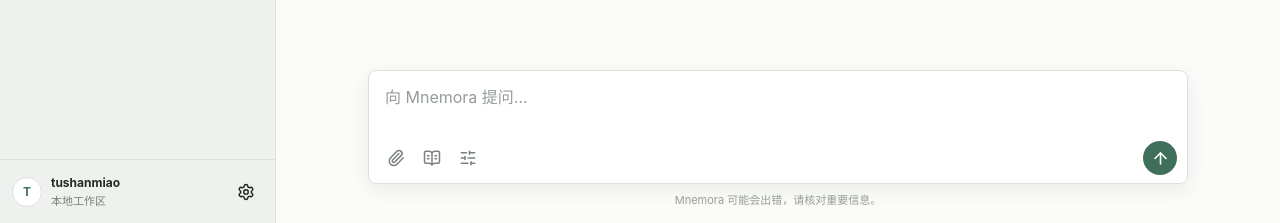
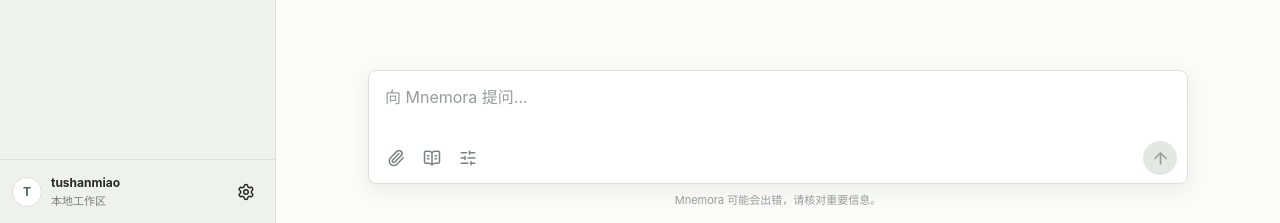
Before and after one commit to tushanmiao/Mnemora, a React (Vite) app: page / in a window 1280 px wide. Shown: the part 577-800 px from the top of the page. Built offline with nearby package versions, Linux system fonts and the light colour scheme.

Commit message:
feat: 实现内存中的基础聊天交互

```diff
--- a/src/App.tsx
+++ b/src/App.tsx
@@ -1,12 +1,67 @@
-import { useState } from "react";
+import { useCallback, useEffect, useRef, useState } from "react";
 import "./styles/app.css";
 import { ChatHeader } from "./components/ChatHeader";
 import { ChatInput } from "./components/ChatInput";
 import { MessageList } from "./components/MessageList";
 import { Sidebar } from "./components/Sidebar";
+import type { ChatMessage } from "./types/chat";
+
+const LOCAL_CONVERSATION_ID = "local-conversation";
+const MOCK_REPLY_DELAY_MS = 700;
+
+function createMessageId() {
+  return crypto.randomUUID();
+}
 
 function App() {
   const [theme, setTheme] = useState<"light" | "dark">("light");
+  const [messages, setMessages] = useState<ChatMessage[]>([]);
+  const replyTimersRef = useRef<Set<number>>(new Set());
+
+  useEffect(() => {
+    const replyTimers = replyTimersRef.current;
+
+    return () => {
+      replyTimers.forEach((timer) => window.clearTimeout(timer));
+      replyTimers.clear();
+    };
+  }, []);
+
+  const handleSendMessage = useCallback((rawContent: string) => {
+    const content = rawContent.trim();
+    if (!content) return;
+
+    const now = Date.now();
+    const userMessage: ChatMessage = {
+      id: createMessageId(),
+      conversationId: LOCAL_CONVERSATION_ID,
+      role: "user",
+      content,
+      status: "completed",
+      createdAt: now,
+      updatedAt: now,
+    };
+
+    setMessages((currentMessages) => [...currentMessages, userMessage]);
+
+    const replyTimer = window.setTimeout(() => {
+      const replyCreatedAt = Date.now();
+      const assistantMessage: ChatMessage = {
+        id: createMessageId(),
+        conversationId: LOCAL_CONVERSATION_ID,
+        role: "assistant",
+        content: "收到。我们可以继续围绕这个问题展开讨论。",
+        status: "completed",
+        createdAt: replyCreatedAt,
+        updatedAt: replyCreatedAt,
+      };
+
+      setMessages((currentMessages) => [...currentMessages, assistantMessage]);
+      replyTimersRef.current.delete(replyTimer);
+    }, MOCK_REPLY_DELAY_MS);
+
+    replyTimersRef.current.add(replyTimer);
+  }, []);
 
   return (
     <main className="app-shell" data-theme={theme} aria-label="Mnemora application">
@@ -14,8 +69,8 @@ function App() {
 
       <section className="chat-workspace" aria-label="当前对话">
         <ChatHeader theme={theme} onToggleTheme={() => setTheme(theme === "light" ? "dark" : "light")} />
-        <MessageList />
-        <ChatInput />
+        <MessageList messages={messages} onSuggestionSelect={handleSendMessage} />
+        <ChatInput onSend={handleSendMessage} />
       </section>
     </main>
   );
--- a/src/components/ChatInput.tsx
+++ b/src/components/ChatInput.tsx
@@ -1,16 +1,46 @@
+import { useState, type FormEvent, type KeyboardEvent } from "react";
 import { ArrowUp, BookOpenText, Paperclip, SlidersHorizontal } from "lucide-react";
 import "../styles/chat-input.css";
 
-export function ChatInput() {
+type ChatInputProps = {
+  onSend: (content: string) => void;
+};
+
+export function ChatInput({ onSend }: ChatInputProps) {
+  const [draft, setDraft] = useState("");
+  const canSend = draft.trim().length > 0;
+
+  const submitMessage = () => {
+    if (!canSend) return;
+
+    onSend(draft);
+    setDraft("");
+  };
+
+  const handleSubmit = (event: FormEvent<HTMLFormElement>) => {
+    event.preventDefault();
+    submitMessage();
+  };
+
+  const handleKeyDown = (event: KeyboardEvent<HTMLTextAreaElement>) => {
+    if (event.key !== "Enter" || event.shiftKey || event.nativeEvent.isComposing) return;
+
+    event.preventDefault();
+    submitMessage();
+  };
+
   return (
     <footer className="composer-area">
       <div className="composer-inner">
-        <div className="composer-box">
+        <form className="composer-box" onSubmit={handleSubmit}>
           <textarea
             className="composer-textarea"
             rows={2}
             placeholder="向 Mnemora 提问..."
             aria-label="消息输入框"
+            value={draft}
+            onChange={(event) => setDraft(event.target.value)}
+            onKeyDown={handleKeyDown}
           />
 
           <div className="composer-toolbar">
@@ -26,11 +56,17 @@ export function ChatInput() {
               </button>
             </div>
 
-            <button className="send-button" type="button" title="发送消息" aria-label="发送消息">
+            <button
+              className="send-button"
+              type="submit"
+              title="发送消息"
+              aria-label="发送消息"
+              disabled={!canSend}
+            >
               <ArrowUp size={19} />
             </button>
           </div>
-        </div>
+        </form>
 
         <p className="composer-note">Mnemora 可能会出错，请核对重要信息。</p>
       </div>
--- a/src/components/MessageBubble.tsx
+++ b/src/components/MessageBubble.tsx
@@ -1,22 +1,22 @@
 import { Bot, UserRound } from "lucide-react";
-import type { ReactNode } from "react";
-import type { MessageRole } from "../types/chat";
+import type { ChatMessage } from "../types/chat";
 import "../styles/message-bubble.css";
 
 type MessageBubbleProps = {
-  role: MessageRole;
-  children: ReactNode;
+  message: ChatMessage;
 };
 
-export function MessageBubble({ role, children }: MessageBubbleProps) {
-  const isAssistant = role === "assistant";
+export function MessageBubble({ message }: MessageBubbleProps) {
+  const isAssistant = message.role === "assistant";
 
   return (
-    <article className={`message-row message-row-${role}`}>
-      <div className={`message-avatar message-avatar-${role}`} aria-hidden="true">
+    <article className={`message-row message-row-${message.role}`}>
+      <div className={`message-avatar message-avatar-${message.role}`} aria-hidden="true">
         {isAssistant ? <Bot size={18} /> : <UserRound size={17} />}
       </div>
-      <div className={`message-bubble message-bubble-${role}`}>{children}</div>
+      <div className={`message-bubble message-bubble-${message.role}`}>
+        <p>{message.content}</p>
+      </div>
     </article>
   );
 }
--- a/src/components/MessageList.tsx
+++ b/src/components/MessageList.tsx
@@ -1,4 +1,7 @@
+import { useEffect, useRef } from "react";
 import { BookOpenText, Lightbulb, ListTodo, MessageCircleQuestion } from "lucide-react";
+import type { ChatMessage } from "../types/chat";
+import { MessageBubble } from "./MessageBubble";
 import "../styles/message-list.css";
 
 const suggestions = [
@@ -19,9 +22,27 @@ const suggestions = [
   },
 ];
 
-export function MessageList() {
+type MessageListProps = {
+  messages: ChatMessage[];
+  onSuggestionSelect: (prompt: string) => void;
+};
+
+export function MessageList({ messages, onSuggestionSelect }: MessageListProps) {
+  const listRef = useRef<HTMLElement>(null);
+
+  useEffect(() => {
+    const list = listRef.current;
+    if (!list || messages.length === 0) return;
+
+    list.scrollTo({
+      top: list.scrollHeight,
+      behavior: messages.length > 1 ? "smooth" : "auto",
+    });
+  }, [messages]);
+
   return (
-    <section className="message-list" aria-label="消息列表">
+    <section className="message-list" aria-label="消息列表" ref={listRef}>
+      {messages.length === 0 ? (
         <div className="empty-chat-state">
           <div className="empty-chat-mark" aria-hidden="true">
             <MessageCircleQuestion size={28} />
@@ -34,7 +55,12 @@ export function MessageList() {
 
           <div className="suggestion-grid" aria-label="提问建议">
             {suggestions.map(({ icon: Icon, title, description }) => (
-            <button className="suggestion-item" type="button" key={title}>
+              <button
+                className="suggestion-item"
+                type="button"
+                key={title}
+                onClick={() => onSuggestionSelect(title)}
+              >
                 <Icon size={18} />
                 <span>
                   <strong>{title}</strong>
@@ -44,6 +70,13 @@ export function MessageList() {
             ))}
           </div>
         </div>
+      ) : (
+        <div className="message-thread">
+          {messages.map((message) => (
+            <MessageBubble message={message} key={message.id} />
+          ))}
+        </div>
+      )}
     </section>
   );
 }
--- a/src/styles/chat-input.css
+++ b/src/styles/chat-input.css
@@ -64,6 +64,12 @@
   background: var(--color-accent-hover);
 }
 
+.send-button:disabled {
+  color: var(--color-faint);
+  background: var(--color-hover);
+  cursor: not-allowed;
+}
+
 .composer-note {
   margin: 7px 0 0;
   color: var(--color-faint);
--- a/src/styles/message-bubble.css
+++ b/src/styles/message-bubble.css
@@ -35,6 +35,8 @@
 
 .message-bubble p {
   margin: 0;
+  white-space: pre-wrap;
+  overflow-wrap: anywhere;
 }
 
 .message-bubble p + p {
--- a/src/styles/message-list.css
+++ b/src/styles/message-list.css
@@ -3,6 +3,16 @@
   overflow-y: auto;
   scrollbar-color: var(--color-border) transparent;
   scrollbar-width: thin;
+}
+
+.message-thread {
+  display: flex;
+  width: min(820px, calc(100% - 64px));
+  min-height: 100%;
+  margin: 0 auto;
+  padding: 32px 0 40px;
+  flex-direction: column;
+  gap: 24px;
 }
 
 .empty-chat-state {
@@ -106,6 +116,10 @@
 }
 
 @media (max-width: 900px) {
+  .message-thread {
+    width: calc(100% - 32px);
+  }
+
   .suggestion-grid {
     grid-template-columns: 1fr;
   }
```
Lines whose indentation alone changed are shown as unchanged.
